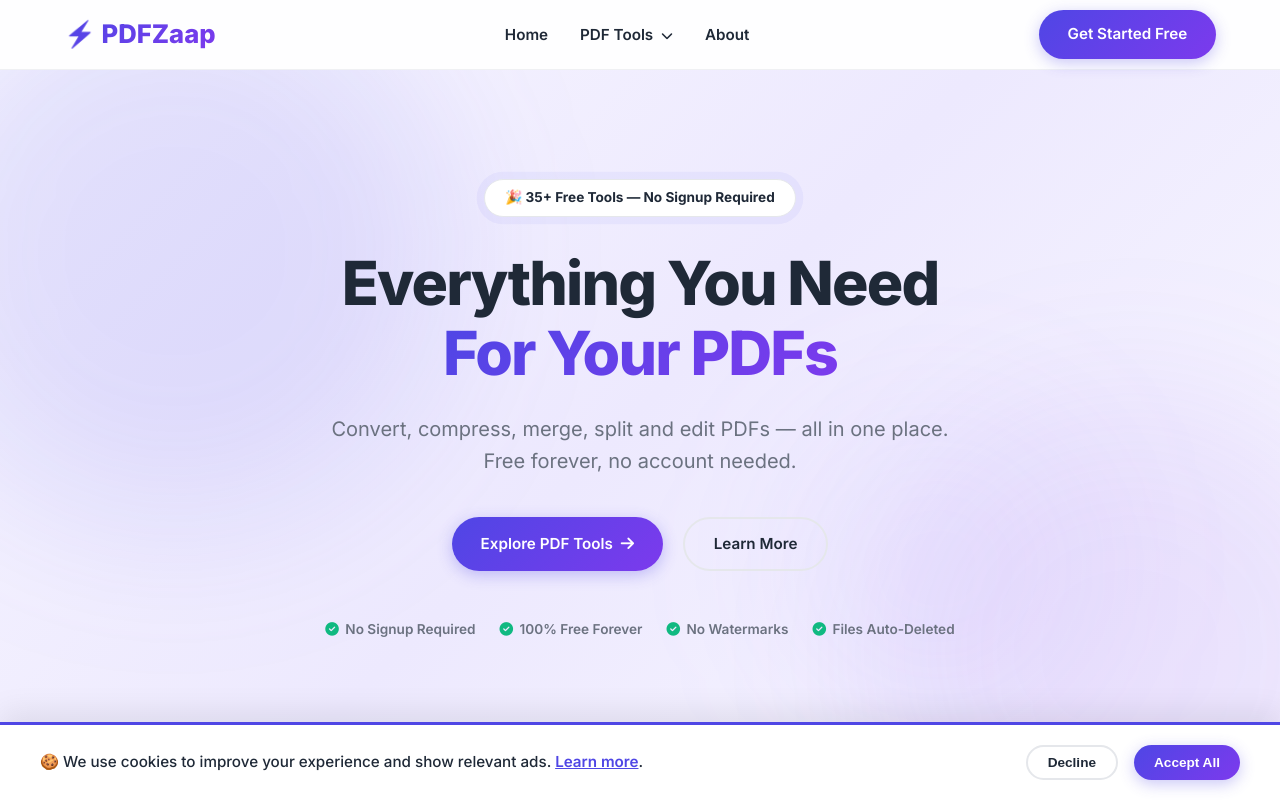
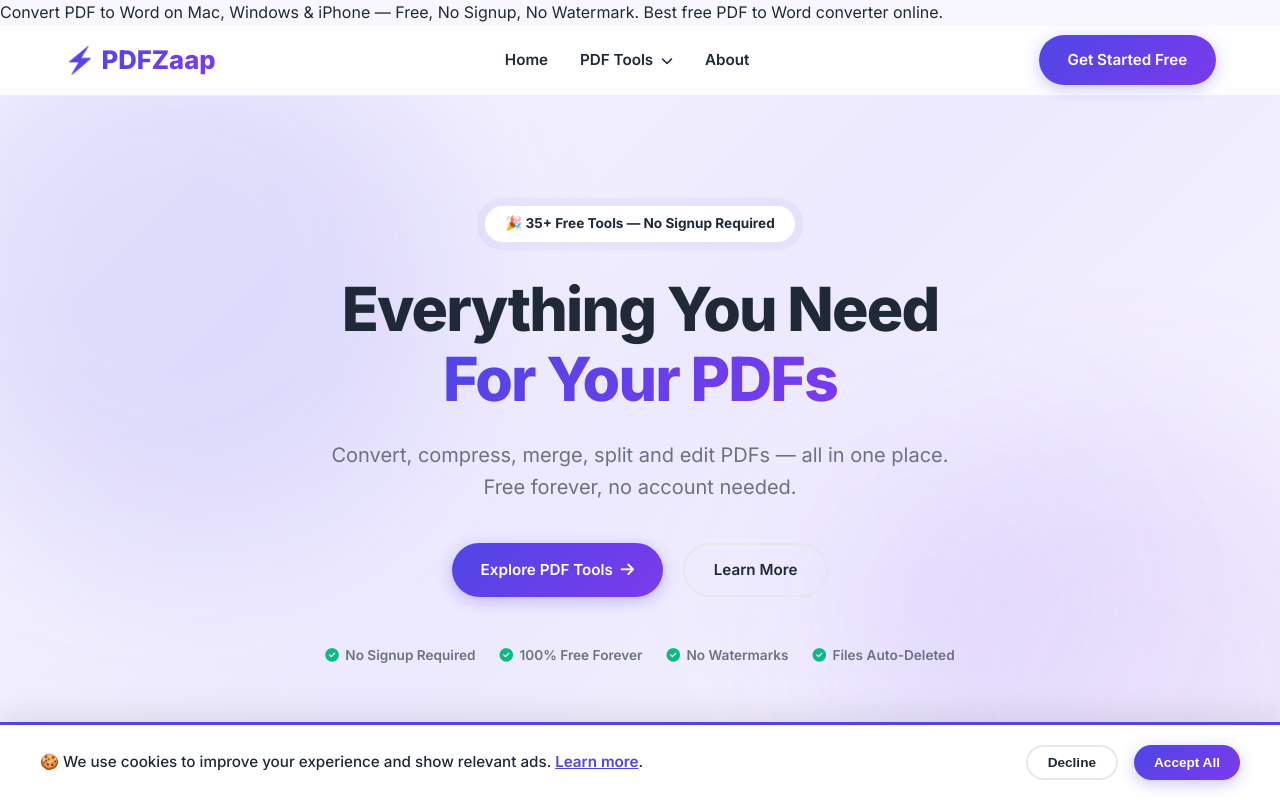
Before and after one commit to abdullah123salim1-oss/pdf-zaap, a plain HTML site: page index.html in a window 1280 px wide. Shown: the top 800 px of the page. Drawn offline with Linux system fonts and the light colour scheme.

Commit message:
Update index.html

```diff
--- a/index.html
+++ b/index.html
@@ -1,4 +1,4 @@
-
+<p>Convert PDF to Word on Mac, Windows & iPhone — Free, No Signup, No Watermark. Best free PDF to Word converter online.</p>
 <!DOCTYPE html>
 <html lang="en">
 <head>
```
